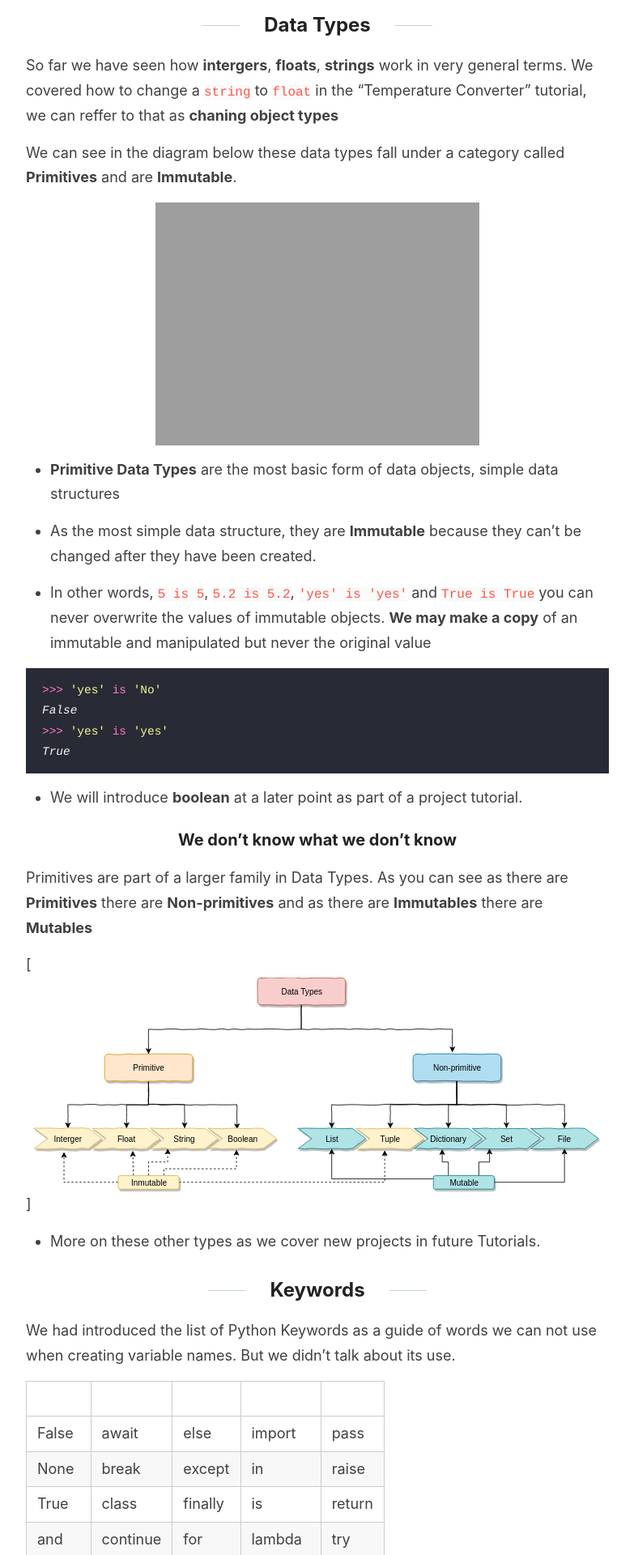
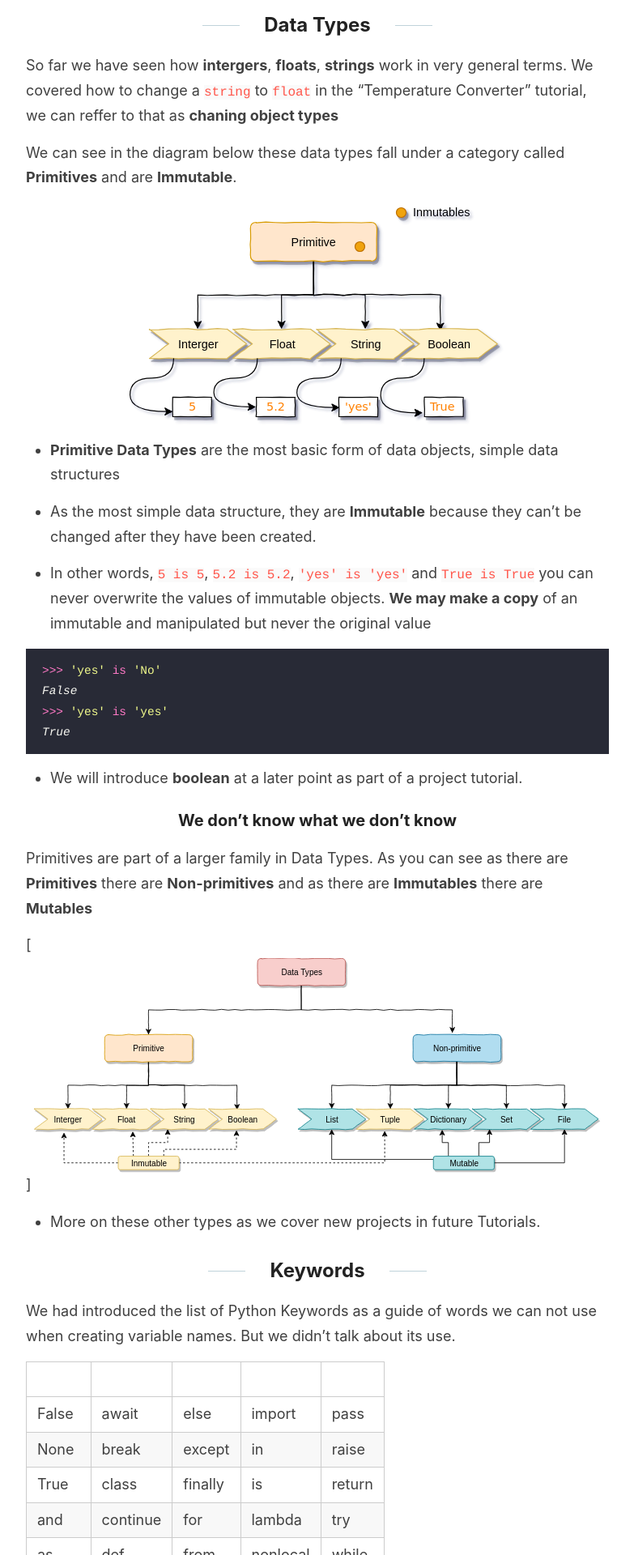
Before and after one commit to KikeVen/python911, a Jekyll site: the page built from _posts/2019-9-27-in-review-05.md, in a window 1280 px wide. Shown: the part 923-2843 px from the top of the page at 81% size, without its empty margins (248-1031 px from the left). Built offline with Jekyll 4.4.1, drawn with Linux system fonts in a browser that asks for light colours; comment, search, counter and statistics services are not loaded.

Commit message:
image fix 6

```diff
--- a/_posts/2019-9-27-in-review-05.md
+++ b/_posts/2019-9-27-in-review-05.md
@@ -26,7 +26,7 @@ So far we have seen how **intergers**, **floats**, **strings** work in very gene
 
 We can see in the diagram below these data types fall under a category called **Primitives** and are **Immutable**.
 
-!['Primitive data types by Enrique Bruzual'](<img src="{{ site.baseurl }}/images/dt_primitives.svg" alt="Primitive data types by Enrique Bruzual" style="width: 700px;"/>)
+![Primitive Data Types by Enrique Bruzual]({{ site.baseurl }}/images/dt_primitives.svg)
 
 * **Primitive Data Types** are the most basic form of data objects, simple data structures
 
```
